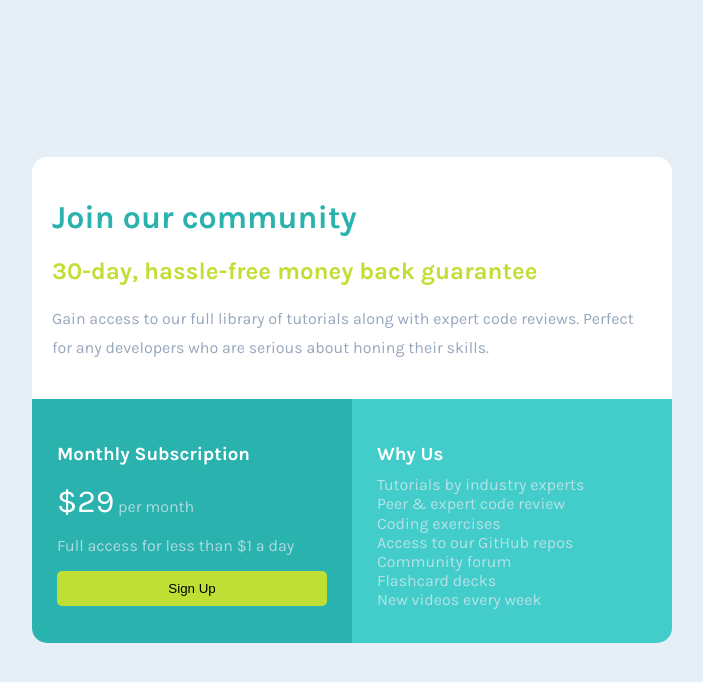
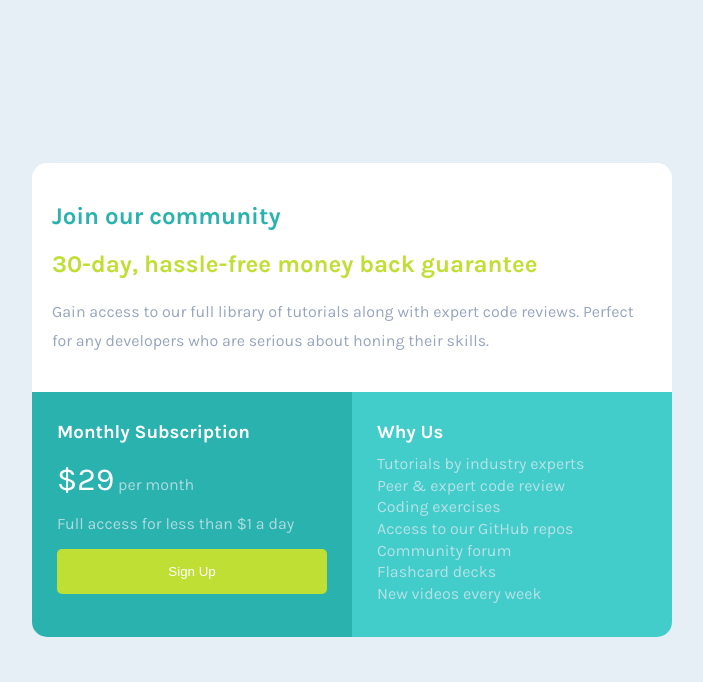
Before and after one commit to apatrickg/Single-Price-Grid, a plain HTML site: page index.html in a window 1280 px wide. Shown: the whole page, without its empty margins (288-991 px from the left). Drawn offline with Linux system fonts and the light colour scheme.

Commit message:
updated styles + html

```diff
--- a/index.html
+++ b/index.html
@@ -14,7 +14,7 @@
 <body>
     <div class="wrapper">
       <div class="header">
-        <h1 id="blue">Join our community</h1>
+        <h2 id="blue">Join our community</h1>
         <h2 id="yellow">30-day, hassle-free money back guarantee</h2>
         <p>Gain access to our full library of tutorials along with expert code reviews.
         Perfect for any developers who are serious about honing their skills.</p>
--- a/style.css
+++ b/style.css
@@ -36,7 +36,7 @@ body, html{
 }
 .sub{
     background: hsl(179, 62%, 43%);
-    padding: 25px;
+    padding: 10px 25px 25px 25px;
     color: hsla(215, 41%, 92%, 0.726);
     border-bottom-left-radius: 15px;
 }
@@ -52,7 +52,7 @@ body, html{
 
 .why{
     background: hsl(179, 58%, 53%);
-    padding: 25px;
+    padding: 10px 25px 25px 25px;
     list-style: none;
     border-bottom-right-radius: 15px;
     color: hsla(215, 41%, 92%, 0.726);;
@@ -63,7 +63,7 @@ body, html{
 }
 
 .why > p{
-    line-height: 0.2;
+    line-height: 0.35;
 }
 
 .btn{
@@ -71,10 +71,11 @@ body, html{
     text-align: center;
     width: 100%;
     border: none;
-    padding: 10px;
+    padding: 15px;
     border-radius: 5px;
     position: relative;
     cursor: pointer;
+    color: white;
 }
 
 .btn:hover{
```
